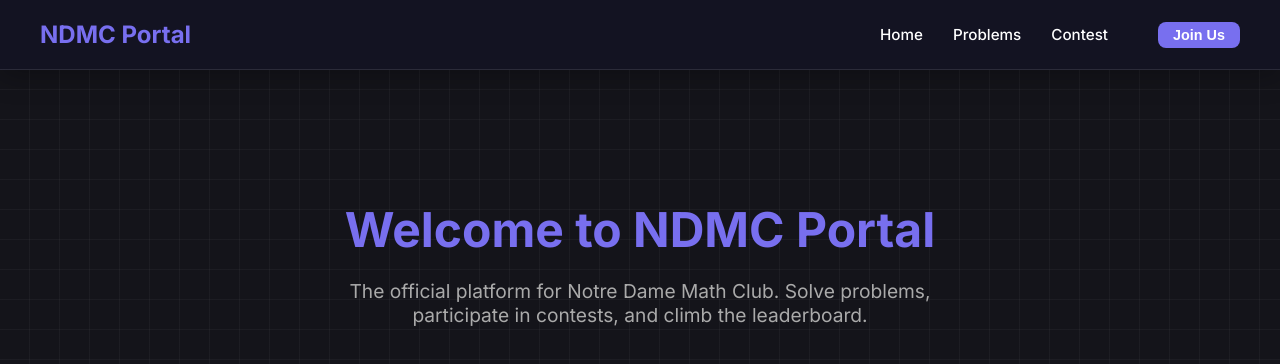
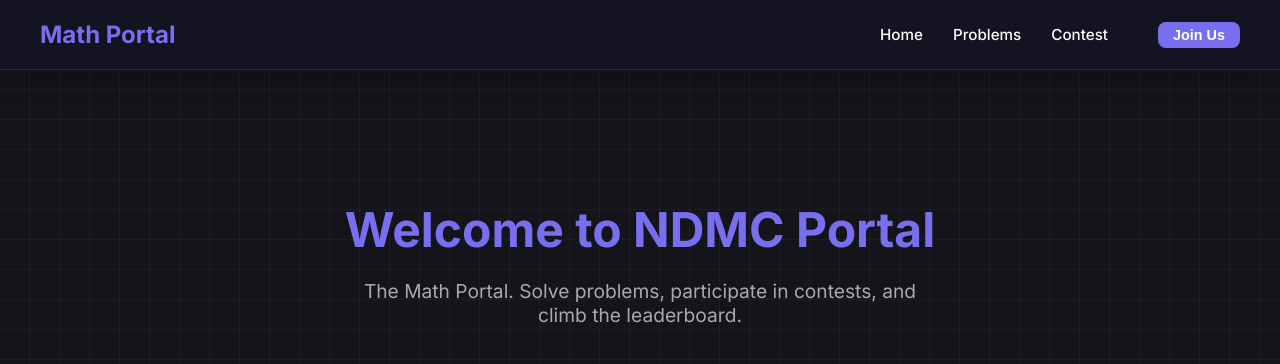
Before and after one commit to mhr-isham/Math-Portal, a website: page portal/public/index.html in a window 1280 px wide. Shown: the top 364 px of the page. Drawn offline with Linux system fonts and the light colour scheme.

Commit message:
final touchings

```diff
--- a/portal/public/index.html
+++ b/portal/public/index.html
@@ -23,7 +23,7 @@
         <div class="hero">
             <h1 style="font-size: 3rem; color: var(--purple-main);">Welcome to NDMC Portal</h1>
             <p style="color: #aaa; font-size: 1.2rem; max-width: 600px; margin: 20px auto;">
-                The official platform for Notre Dame Math Club. Solve problems, participate in contests, and climb the leaderboard.
+                The Math Portal. Solve problems, participate in contests, and climb the leaderboard.
             </p>
         </div>
     </div>
--- a/portal/public/js/header.js
+++ b/portal/public/js/header.js
@@ -4,7 +4,7 @@
 
     const headerHTML = `
     <header class="header">
-        <h2>NDMC Portal</h2>
+        <h2>Math Portal</h2>
         <nav class="nav-links">
             <a href="/" class="nav-item ${path === '/' ? 'active' : ''}">Home</a>
             <a href="/problems" class="nav-item ${path.includes('/problems') ? 'active' : ''}">Problems</a>
```
Also changed, not shown: README.md.
